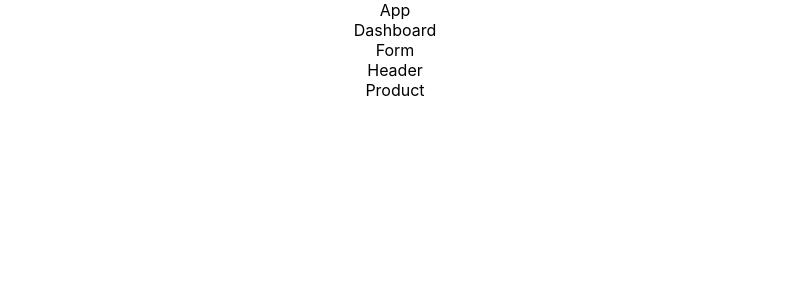
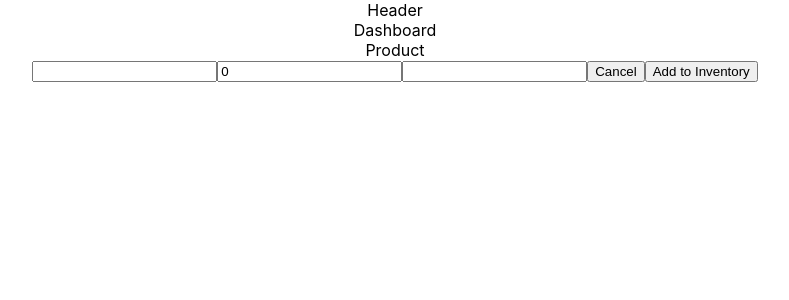
Before and after one commit to Mahkii900/skills-check-2, a React (Create React App) app in the folder shelfie/: page / in a window 1280 px wide. Shown: the top 300 px of the page, without its empty margins (245-1034 px from the left). Built offline with nearby package versions, Linux system fonts and the light colour scheme.

Commit message:
arranged components and started making interface

```diff
--- a/shelfie/src/App.js
+++ b/shelfie/src/App.js
@@ -3,17 +3,29 @@ import './App.css';
 import Dashboard from './components/Dashboard/Dashboard'
 import Form from './components/Form/Form'
 import Header from './components/Header/Header'
-import Product from './components/Product/Product'
 
 class App extends Component {
+  constructor() {
+    super()
+    this.state = {
+      inventory: []
+    }
+  }
+
   render() {
     return (
       <div className="App">
-        <div>App</div>
-        <Dashboard/>
-        <Form/>
-        <Header/>
-        <Product/>
+        <div>
+          <Header/>
+        </div>
+        <div>
+          <div>
+            <Dashboard/>
+          </div>
+          <div>
+            <Form/>
+          </div>
+        </div>
       </div>
     );
   }
--- a/shelfie/src/components/Dashboard/Dashboard.js
+++ b/shelfie/src/components/Dashboard/Dashboard.js
@@ -1,9 +1,13 @@
 import React, {Component} from 'react'
+import Product from '../Product/Product'
 
 export default class Dashboard extends Component {
     render() {
         return(
-            <div>Dashboard</div>
+            <div>
+                Dashboard
+                <Product/>
+            </div>
         )
     }
 }
--- a/shelfie/src/components/Form/Form.js
+++ b/shelfie/src/components/Form/Form.js
@@ -1,9 +1,42 @@
 import React, {Component} from 'react'
 
 export default class Form extends Component {
+    constructor() {
+        super()
+        this.state = {
+            name: '',
+            price: 0,
+            imgURL: ''
+        }
+    }
+
+    nameChangeHandler(e) {
+        this.setState({name: e})
+    }
+
+    priceChangeHandler(e) {
+        this.setState({price: e})
+    }
+
+    imgURLChangeHandler(e) {
+        this.setState({imgURL: e})
+    }
+
+    resetInputBoxes() {
+        this.nameChangeHandler('')
+        this.priceChangeHandler(0)
+        this.imgURLChangeHandler('')
+    }
+
     render() {
         return(
-            <div>Form</div>
+            <div>
+                <input onChange={(e) => this.nameChangeHandler(e.target.value)} value={this.state.name}></input>
+                <input onChange={(e) => this.priceChangeHandler(e.target.value)} value={this.state.price}></input>
+                <input onChange={(e) => this.imgURLChangeHandler(e.target.value)} value={this.state.imgURL}></input>
+                <button onClick={() => this.resetInputBoxes}>Cancel</button>
+                <button>Add to Inventory</button>
+            </div>
         )
     }
 }
```
